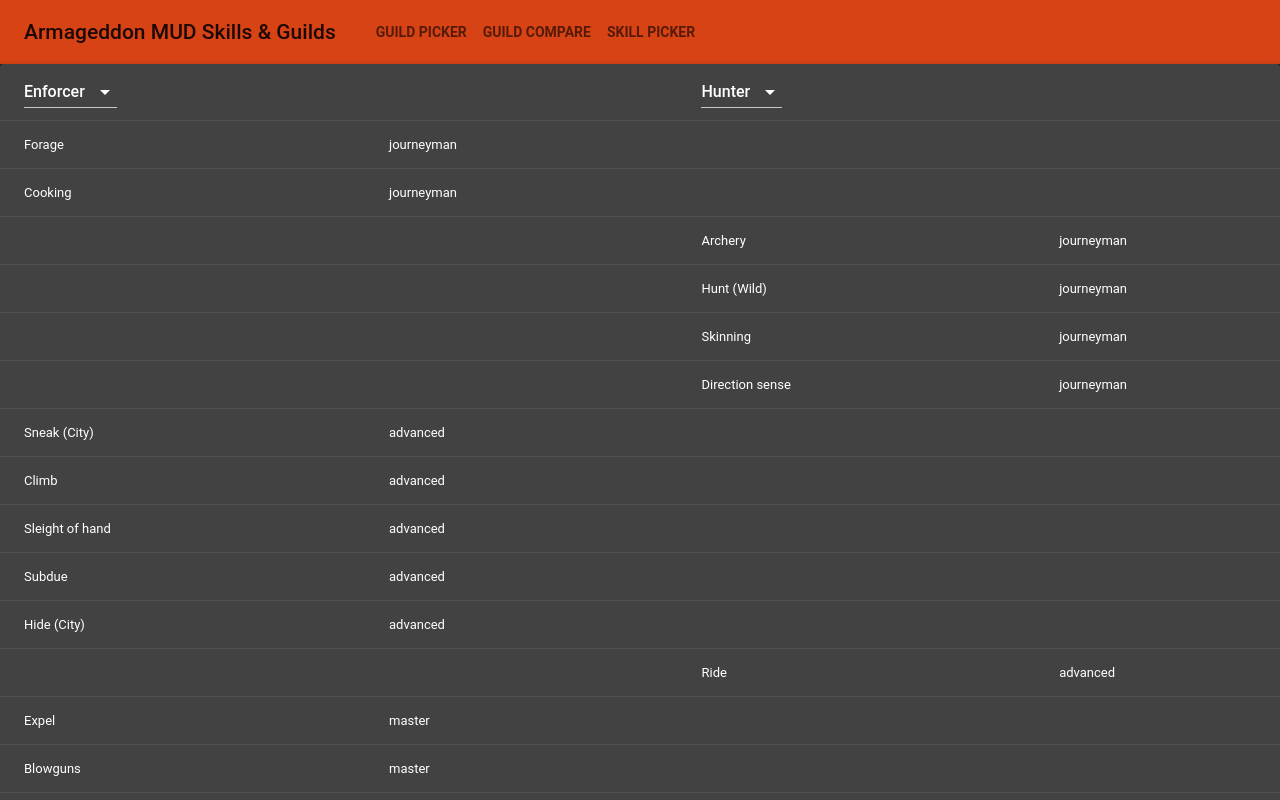
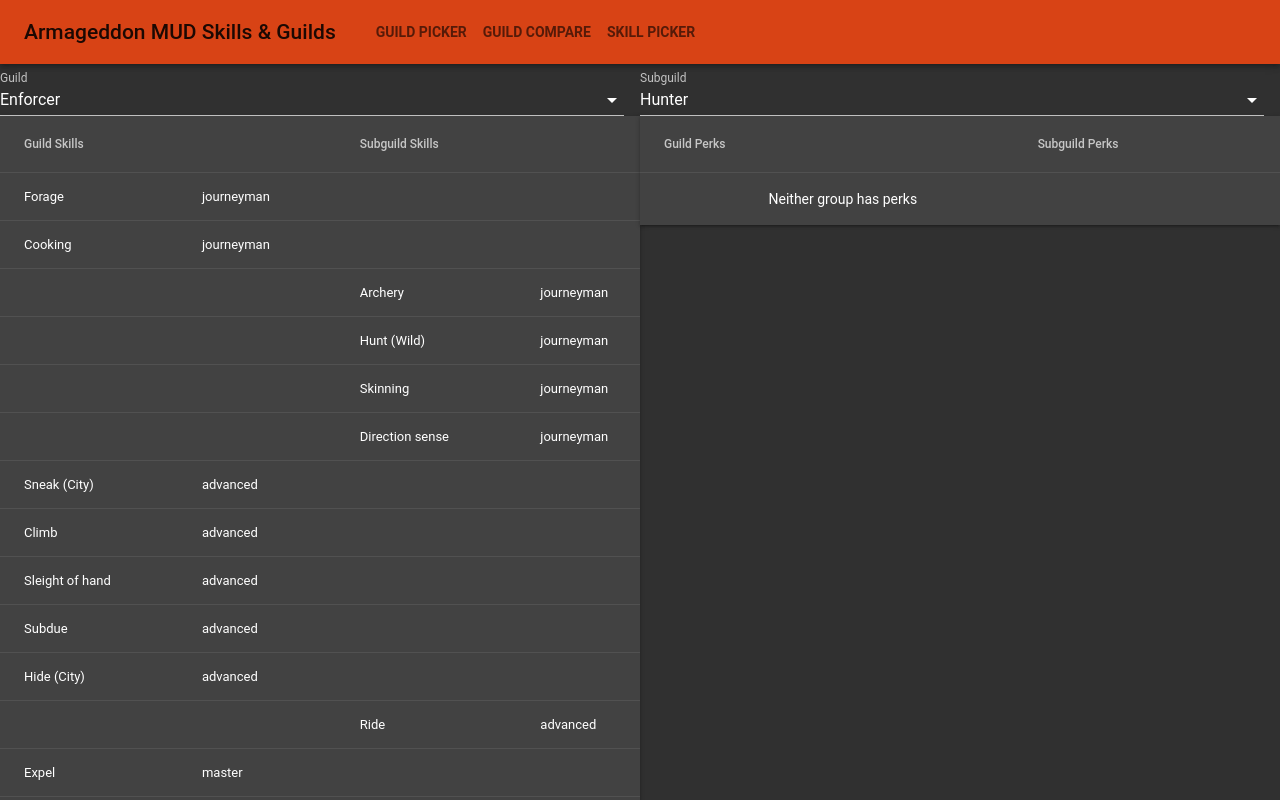
Before and after one commit to tristeArmageddon/arma-guild-picker, a React (Create React App) app: page /arma-guild-picker/guild-picker in a window 1280 px wide. Shown: the top 800 px of the page. Built offline with nearby package versions, Linux system fonts and the light colour scheme.

Commit message:
Code for rendering perks

```diff
--- a/src/components/GuildPicker.jsx
+++ b/src/components/GuildPicker.jsx
@@ -16,17 +16,16 @@
 import FormControl from '@material-ui/core/FormControl';
 import Select from '@material-ui/core/Select';
 import Grid from '@material-ui/core/Grid';
+import SkillCompareTable from './SkillCompareTable';
+import PerkCompareTable from './PerkCompareTable';
 
 const styles = (theme) => ({
-  cell: {
-    [theme.breakpoints.down('xs')]: {
-      padding: 4,
-      fontSize: '0.65rem',
-      maxWidth: 65,
+  container: {
+    flexGrow: 1,
   },
-    [theme.breakpoints.down('sm')]: {
-      padding: 8,
-    },
+  formControl: {
+    width: 'calc(100% - 1rem)',
+    marginRight: '1rem',
   }
 });
 class GuildPicker extends Component {
@@ -39,61 +38,6 @@
     this.setState({ [event.target.name]: event.target.value });
   }
 
-  findGroupAndLabel(skillKey) {
-    for (let group of Object.keys(data.skills)) {
-      const foundSkill = Object.keys(data.skills[group]).find((k) => k === skillKey)
-      if (foundSkill) {
-        return {
-          group,
-          label: data.skills[group][foundSkill],
-        }
-      }
-    }
-  }
-
-  skillsToObj({
-    guildGroup,
-    guildKey,
-    proficiency,
-    result = {},
-    extended = false
-  }) {
-    const proficiencyKey = `${extended ? 'ex': ''}${proficiency}`;
-    if (data[guildGroup] && data[guildGroup][guildKey][proficiencyKey]) {
-      data[guildGroup][guildKey][proficiencyKey].forEach(sk => {
-        const {
-          group,
-          label,
-        } = this.findGroupAndLabel(sk);
-        result[sk] = {
-          [`${guildGroup}Skill`]: label,
-          [`${guildGroup}SkillLevel`]: proficiency,
-          group,
-          branchesFrom: extended && data[guildGroup][guildKey].branching[sk],
-          ...result[sk],
-        }
-      })
-    }
-    return result;
-  }
-
-  mungeSkills() {
-    const {
-      guild,
-      subguild,
-    } = this.state;
-    let result = {};
-    for (let proficiency of data.proficiencies) {
-      for (let guildGroup of ['guilds', 'subguilds']) {
-        const guildKey = guildGroup == 'guilds' ? guild : subguild;
-        for (let extended of [true, false]) {
-          result = this.skillsToObj({result, guildGroup, guildKey, proficiency, extended})
-        }
-      }
-    }
-    return Object.values(result);
-  }
-
   render() {
     const {
       classes
@@ -102,13 +46,19 @@
       guild,
       subguild,
     } = this.state;
+    const tableConfig = {
+      g1Label: "Guild",
+      g2Label: "Subguild",
+      g1Key: "guild",
+      g2Key: "subguild",
+      g1Value: guild,
+      g2Value: subguild,
+    };
     return (
-      <Grid item xs={12}>
-        <Paper className={classes.root}>
-          <Table className={classes.table}>
-            <TableHead>
-              <TableRow>
-                <TableCell className={classes.cell}>
+      <>
+        <Grid container justify="center" spacing={6} className={classes.container}>
+          <Grid item xs={12} sm={6}>
+            <FormHelperText>Guild</FormHelperText>
             <FormControl className={classes.formControl}>
               <Select
                 value={this.state.guild}
@@ -118,19 +68,20 @@
                   id: 'guild-select',
                 }}
               >
-                      {Object.keys(data.guilds).map(guildKey => (
-                        <MenuItem value={guildKey}>
-                          {data.guilds[guildKey].label}
-                          {data.guilds[guildKey].karma ? ` (${data.guilds[guildKey].karma})` : ''}
+                {Object.keys(data.guilds).map(gKey => (
+                  <MenuItem value={gKey}>
+                    {data.guilds[gKey].label}
+                    {data.guilds[gKey].karma ? ` (${data.guilds[gKey].karma})` : ''}
                   </MenuItem>
                 ))}
               </Select>
             </FormControl>
-                </TableCell>
-                <TableCell className={classes.cell}/>
-                <TableCell className={classes.cell}>
+          </Grid>
+          <Grid item xs={12} sm={6}>
+            <FormHelperText>Subguild</FormHelperText>
             <FormControl className={classes.formControl}>
               <Select
+                className={classes.select}
                 value={this.state.subguild}
                 onChange={this.toggleSelection}
                 inputProps={{
@@ -138,33 +89,29 @@
                   id: 'subguild-select',
                 }}
               >
-                      {Object.keys(data.subguilds).map(subguildKey => (
-                        <MenuItem value={subguildKey}>
-                          {data.subguilds[subguildKey].label}
-                          {data.subguilds[subguildKey].karma ? ` (${data.subguilds[subguildKey].karma})` : ''}
+                {Object.keys(data.subguilds).map(gKey => (
+                  <MenuItem value={gKey}>
+                    {data.subguilds[gKey].label}
+                    {data.subguilds[gKey].karma ? ` (${data.subguilds[gKey].karma})` : ''}
                   </MenuItem>
                 ))}
               </Select>
             </FormControl>
-                </TableCell>
-                <TableCell className={classes.cell}/>
-              </TableRow>
-            </TableHead>
-            <TableBody>
-              {this.mungeSkills().map(row => (
-                <TableRow key={row.id}>
-                  <TableCell className={classes.cell} component="th" scope="row">
-                    {row.guildsSkill}
-                  </TableCell>
-                  <TableCell className={classes.cell}>{row.guildsSkillLevel}</TableCell>
-                  <TableCell className={classes.cell}>{row.subguildsSkill}</TableCell>
-                  <TableCell className={classes.cell}>{row.subguildsSkillLevel}</TableCell>
-                </TableRow>
-              ))}
-            </TableBody>
-          </Table>
-        </Paper>
           </Grid>
+        </Grid>
+        <Grid container justify="center" spacing={6} className={classes.container}>
+          <Grid xs={12} sm={6}>
+            <SkillCompareTable
+              {...tableConfig}
+            />
+          </Grid>
+          <Grid xs={12} sm={6}>
+            <PerkCompareTable
+              {...tableConfig}
+            />
+          </Grid>
+        </Grid>
+      </>
     );
   }
 }
--- a/src/components/Layout.jsx
+++ b/src/components/Layout.jsx
@@ -9,7 +9,6 @@
 }) => {
   const styles = {
     layout: {
-      height: '100vh',
       backgroundColor: theme.palette.background.default,
     }
   }
--- /dev/null
+++ b/src/components/PerkCompareTable.jsx
@@ -0,0 +1,116 @@
+import React, { Component }from 'react'
+import { withStyles } from '@material-ui/core/styles';
+import data from '../data/data.json'
+import Typography from '@material-ui/core/Typography';
+import Table from '@material-ui/core/Table';
+import TableBody from '@material-ui/core/TableBody';
+import TableCell from '@material-ui/core/TableCell';
+import TableHead from '@material-ui/core/TableHead';
+import TableRow from '@material-ui/core/TableRow';
+import Paper from '@material-ui/core/Paper';
+import Input from '@material-ui/core/Input';
+import OutlinedInput from '@material-ui/core/OutlinedInput';
+import FilledInput from '@material-ui/core/FilledInput';
+import InputLabel from '@material-ui/core/InputLabel';
+import MenuItem from '@material-ui/core/MenuItem';
+import FormHelperText from '@material-ui/core/FormHelperText';
+import FormControl from '@material-ui/core/FormControl';
+import Select from '@material-ui/core/Select';
+import Grid from '@material-ui/core/Grid';
+
+const styles = (theme) => ({
+  cell: {
+    [theme.breakpoints.down('xs')]: {
+      padding: 4,
+      fontSize: '0.65rem',
+      maxWidth: 65,
+    },
+    [theme.breakpoints.down('sm')]: {
+      padding: 8,
+    },
+  },
+  noContent: {
+    padding: '1rem',
+    textAlign: 'center',
+    width: '100%'
+  }
+});
+class PerkCompareTable extends Component {
+  perksToObj({
+    guildGroup,
+    gSelected,
+    result = {},
+  }) {
+    if (data[guildGroup] && data[guildGroup][gSelected].perks) {
+      data[guildGroup][gSelected].perks.forEach(prk => {
+        result[prk] = {
+          [`${guildGroup}Perk`]: data.perks[prk],
+          ...result[prk],
+        }
+      })
+    }
+    return result;
+  }
+
+  mungePerks() {
+    const {
+      g1Key,
+      g2Key,
+      g1Value,
+      g2Value,
+    } = this.props;
+
+    let result = {};
+    for (let guildGroup of [`${g1Key}s`, `${g2Key}s`]) {
+      const gSelected = guildGroup == `${g1Key}s` ? g1Value : g2Value;
+      result = this.perksToObj({result, guildGroup, gSelected})
+    }
+    return Object.values(result);
+  }
+
+  render() {
+    const {
+      g1Label,
+      g2Label,
+      g1Key,
+      g2Key,
+      g1Value,
+      g2Value,
+      classes,
+    } = this.props;
+
+    const mungedPerks = this.mungePerks();
+    return (
+      <Paper square className={classes.root}>
+        <Table className={classes.table}>
+          <TableHead>
+            <TableRow>
+              <TableCell className={classes.cell}>
+                {g1Label} Perks
+              </TableCell>
+              <TableCell className={classes.cell}>
+                {g2Label} Perks
+              </TableCell>
+            </TableRow>
+          </TableHead>
+          <TableBody>
+            {(!mungedPerks || mungedPerks.length === 0) && (
+              <TableRow key="noPerks">
+                <Typography className={classes.noContent}>Neither group has perks</Typography>
+              </TableRow>
+            )}
+            {mungedPerks && mungedPerks.length > 0  && mungedPerks.map(row => (
+              <TableRow key={row.id}>
+                <TableCell className={classes.cell} component="th" scope="row">
+                  {row[`${g1Key}sPerk`]}
+                </TableCell>
+                <TableCell className={classes.cell}>{row[`${g2Key}sPerk`]}</TableCell>
+              </TableRow>
+            ))}
+          </TableBody>
+        </Table>
+      </Paper>
+    );
+  }
+}
+export default withStyles(styles)(PerkCompareTable);
--- /dev/null
+++ b/src/components/SkillCompareTable.jsx
@@ -0,0 +1,134 @@
+import React, { Component }from 'react'
+import { withStyles } from '@material-ui/core/styles';
+import data from '../data/data.json'
+import Table from '@material-ui/core/Table';
+import TableBody from '@material-ui/core/TableBody';
+import TableCell from '@material-ui/core/TableCell';
+import TableHead from '@material-ui/core/TableHead';
+import TableRow from '@material-ui/core/TableRow';
+import Paper from '@material-ui/core/Paper';
+import Input from '@material-ui/core/Input';
+import OutlinedInput from '@material-ui/core/OutlinedInput';
+import FilledInput from '@material-ui/core/FilledInput';
+import InputLabel from '@material-ui/core/InputLabel';
+import MenuItem from '@material-ui/core/MenuItem';
+import FormHelperText from '@material-ui/core/FormHelperText';
+import FormControl from '@material-ui/core/FormControl';
+import Select from '@material-ui/core/Select';
+import Grid from '@material-ui/core/Grid';
+
+const styles = (theme) => ({
+  cell: {
+    [theme.breakpoints.down('xs')]: {
+      padding: 4,
+      fontSize: '0.65rem',
+      maxWidth: 65,
+    },
+    [theme.breakpoints.down('sm')]: {
+      padding: 8,
+    },
+  }
+});
+class SkillCompareTable extends Component {
+
+  findGroupAndLabel(skillKey) {
+    for (let group of Object.keys(data.skills)) {
+      const foundSkill = Object.keys(data.skills[group]).find((k) => k === skillKey)
+      if (foundSkill) {
+        return {
+          group,
+          label: data.skills[group][foundSkill],
+        }
+      }
+    }
+  }
+
+  skillsToObj({
+    guildGroup,
+    gSelected,
+    proficiency,
+    result = {},
+    extended = false
+  }) {
+    const proficiencyKey = `${extended ? 'ex': ''}${proficiency}`;
+    if (data[guildGroup] && data[guildGroup][gSelected][proficiencyKey]) {
+      data[guildGroup][gSelected][proficiencyKey].forEach(sk => {
+        const {
+          group,
+          label,
+        } = this.findGroupAndLabel(sk);
+        result[sk] = {
+          [`${guildGroup}Skill`]: label,
+          [`${guildGroup}SkillLevel`]: proficiency,
+          group,
+          branchesFrom: extended && data[guildGroup][gSelected].branching[sk],
+          ...result[sk],
+        }
+      })
+    }
+    return result;
+  }
+
+  mungeSkills() {
+    const {
+      g1Key,
+      g2Key,
+      g1Value,
+      g2Value,
+    } = this.props;
+
+    let result = {};
+    for (let proficiency of data.proficiencies) {
+      for (let guildGroup of [`${g1Key}s`, `${g2Key}s`]) {
+        const gSelected = guildGroup == `${g1Key}s` ? g1Value : g2Value;
+        for (let extended of [true, false]) {
+          result = this.skillsToObj({result, guildGroup, gSelected, proficiency, extended})
+        }
+      }
+    }
+    return Object.values(result);
+  }
+
+  render() {
+    const {
+      g1Label,
+      g2Label,
+      g1Key,
+      g2Key,
+      g1Value,
+      g2Value,
+      classes,
+    } = this.props;
+    return (
+      <Paper square className={classes.root}>
+        <Table className={classes.table}>
+          <TableHead>
+            <TableRow>
+              <TableCell className={classes.cell}>
+                {g1Label} Skills
+              </TableCell>
+              <TableCell className={classes.cell}/>
+              <TableCell className={classes.cell}>
+                {g2Label} Skills
+              </TableCell>
+              <TableCell className={classes.cell}/>
+            </TableRow>
+          </TableHead>
+          <TableBody>
+            {this.mungeSkills().map(row => (
+              <TableRow key={row.id}>
+                <TableCell className={classes.cell} component="th" scope="row">
+                  {row[`${g1Key}sSkill`]}
+                </TableCell>
+                <TableCell className={classes.cell}>{row[`${g1Key}sSkillLevel`]}</TableCell>
+                <TableCell className={classes.cell}>{row[`${g2Key}sSkill`]}</TableCell>
+                <TableCell className={classes.cell}>{row[`${g2Key}sSkillLevel`]}</TableCell>
+              </TableRow>
+            ))}
+          </TableBody>
+        </Table>
+      </Paper>
+    );
+  }
+}
+export default withStyles(styles)(SkillCompareTable);
```
Lines whose indentation alone changed are shown as unchanged.
